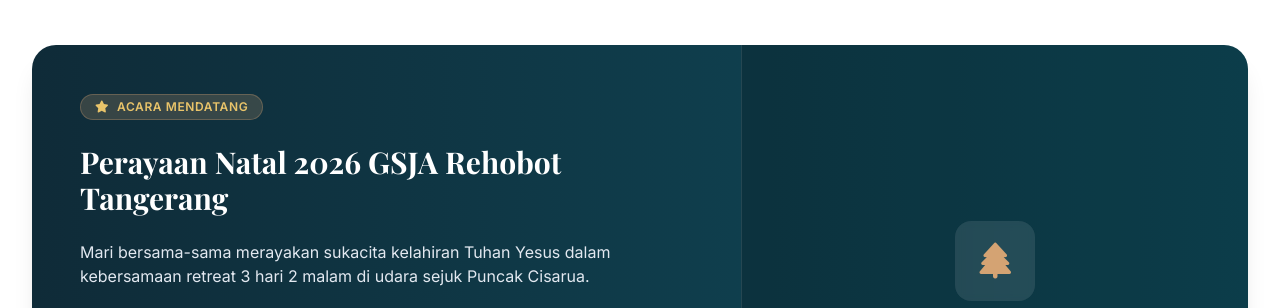
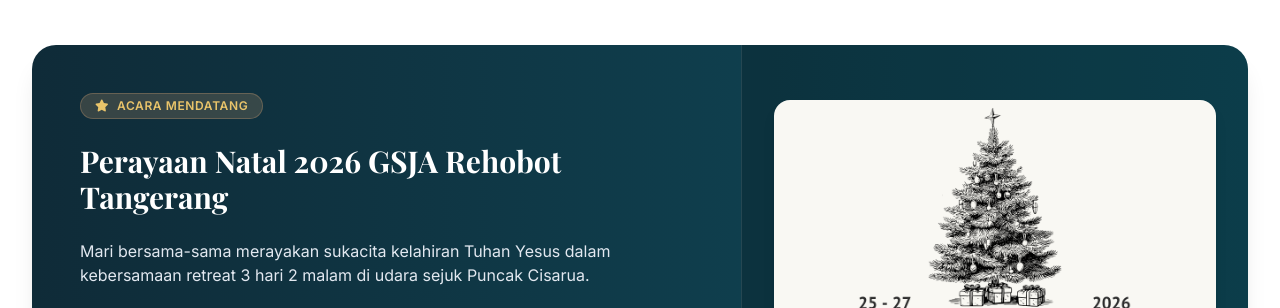
Before and after one commit to admgsjarehobot/webgsjarehobottangerang, a plain HTML site: page index.html in a window 1280 px wide. Shown: the part 1741-2049 px from the top of the page. Drawn offline with nearby package versions, Linux system fonts and the light colour scheme; a web font is replaced by a local one.

Commit message:
menambahkan gambar gathering natal

```diff
--- a/index.html
+++ b/index.html
@@ -190,9 +190,9 @@
         <p class="text-slate-500 text-sm mt-2 md:mt-0">Daftarkan diri Anda untuk kegiatan persekutuan mendatang.</p>
       </div>
       <div class="bg-gradient-to-r from-brand-navy to-brand-teal rounded-3xl text-white shadow-xl overflow-hidden">
-        <div class="grid grid-cols-1 lg:grid-cols-12 items-center">
-          <div class="p-8 sm:p-12 lg:col-span-7 space-y-6">
-            <div class="inline-flex items-center gap-2 bg-brand-gold/20 text-brand-goldLight border border-brand-gold/30 px-3.5 py-1 rounded-full text-xs font-semibold uppercase tracking-wider">
+        <div class="grid grid-cols-1 lg:grid-cols-12 items-stretch">
+          <div class="p-8 sm:p-12 lg:col-span-7 space-y-6 flex flex-col justify-center">
+            <div class="inline-flex items-center gap-2 bg-brand-gold/20 text-brand-goldLight border border-brand-gold/30 px-3.5 py-1 rounded-full text-xs font-semibold uppercase tracking-wider w-fit">
               <i class="fa-solid fa-star"></i> Acara Mendatang
             </div>
             <h3 class="font-serif text-2xl sm:text-3xl font-bold leading-tight">
@@ -231,9 +231,17 @@
               </a>
             </div>
           </div>
-          <div class="hidden lg:flex lg:col-span-5 h-full bg-black/20 p-12 flex-col justify-center items-center text-center border-l border-white/10">
-            <div class="w-20 h-20 rounded-2xl bg-white/10 flex items-center justify-center text-4xl text-brand-gold mb-4 backdrop-blur-sm">
-              <i class="fa-solid fa-tree"></i>
+          <div class="lg:col-span-5 bg-black/20 p-6 sm:p-8 flex flex-col justify-center items-center text-center border-t lg:border-t-0 lg:border-l border-white/10">
+            <img
+              src="GATHERING%2011.png"
+              alt="Gathering & Perayaan Natal 2026 GSJA Rehobot Tangerang"
+              class="w-full max-h-80 object-cover rounded-2xl shadow-lg mb-4"
+              onerror="this.style.display='none'; this.nextElementSibling.style.display='flex';"
+            />
+            <div class="hidden flex-col items-center py-6">
+              <div class="w-20 h-20 rounded-2xl bg-white/10 flex items-center justify-center text-4xl text-brand-gold mb-4 backdrop-blur-sm">
+                <i class="fa-solid fa-tree"></i>
+              </div>
             </div>
             <h4 class="font-bold text-lg mb-1">Kuota Terbatas</h4>
             <p class="text-slate-300 text-xs max-w-xs">Pastikan kehadiran Anda dan keluarga sebelum batas waktu pendaftaran ditutup.</p>
```
